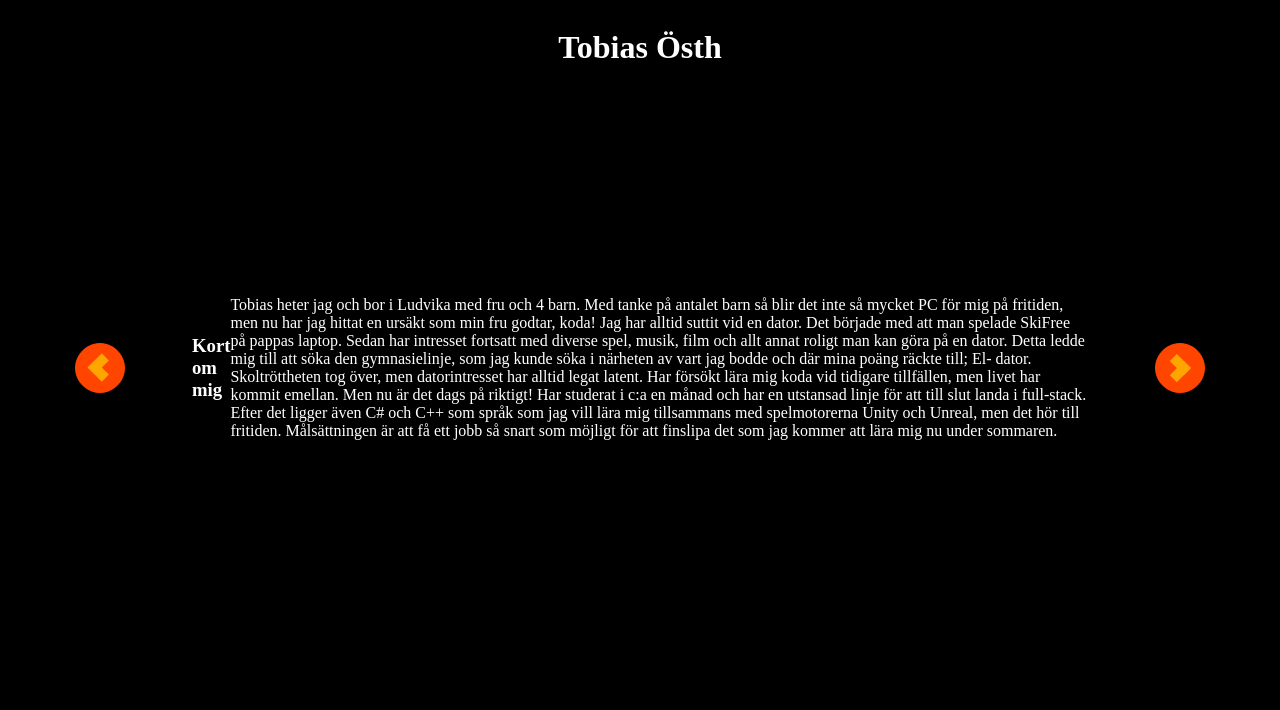
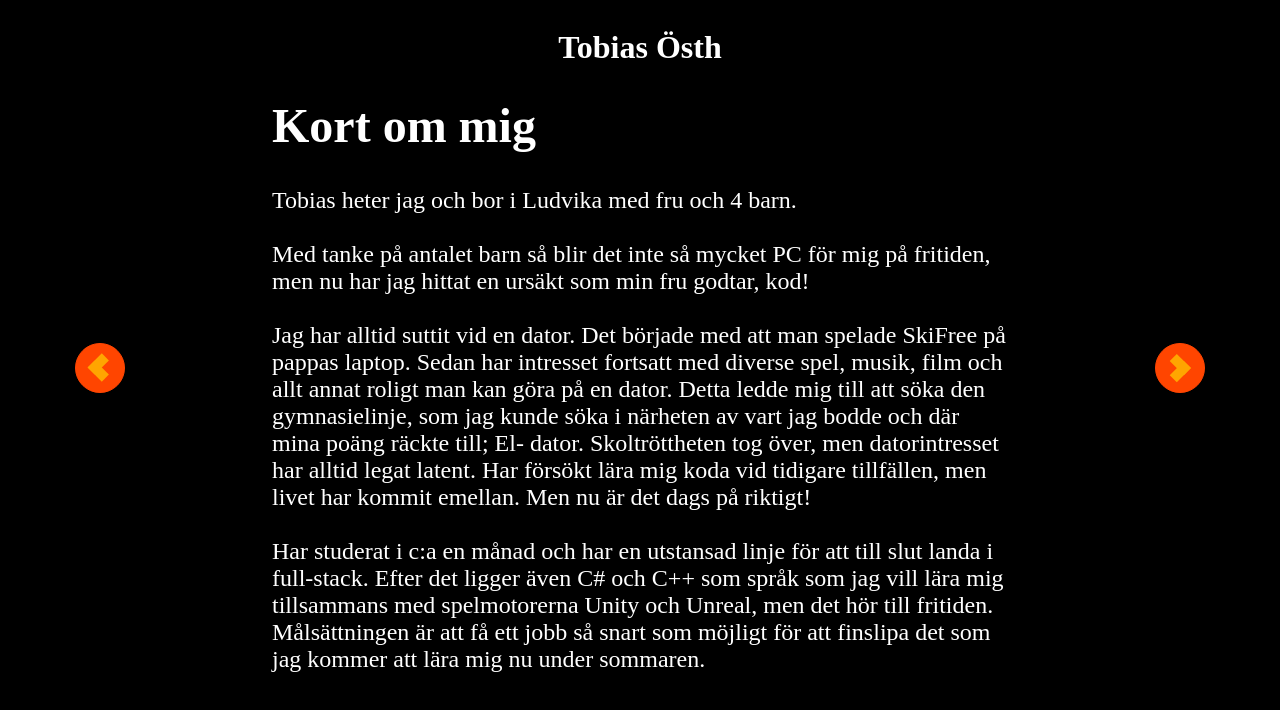
Before and after one commit to TobbsProjects/Trafikverket, a plain HTML site: page index.html in a window 1280 px wide. Both pictures are taken after a click on the element 100 px from the left and 367 px from the top of the page. Drawn offline with Linux system fonts and the light colour scheme.

Commit message:
Main is done

```diff
--- a/script.js
+++ b/script.js
@@ -8,7 +8,7 @@ let i = 0;
 const infoArray = [
     {
         head: 'Kort om mig',
-        text: 'Tobias heter jag och bor i Ludvika med fru och 4 barn. Med tanke på antalet barn så blir det inte så mycket PC för mig på fritiden, men nu har jag hittat en ursäkt som min fru godtar, koda! Jag har alltid suttit vid en dator. Det började med att man spelade SkiFree på pappas laptop. Sedan har intresset fortsatt med diverse spel, musik, film och allt annat roligt man kan göra på en dator. Detta ledde mig till att söka den gymnasielinje, som jag kunde söka i närheten av vart jag bodde och där mina poäng räckte till; El- dator. Skoltröttheten tog över, men datorintresset har alltid legat latent. Har försökt lära mig koda vid tidigare tillfällen, men livet har kommit emellan. Men nu är det dags på riktigt! Har studerat i c:a en månad och har en utstansad linje för att till slut landa i full-stack. Efter det ligger även C# och C++ som språk som jag vill lära mig tillsammans med spelmotorerna Unity och Unreal, men det hör till fritiden. Målsättningen är att få ett jobb så snart som möjligt för att finslipa det som jag kommer att lära mig nu under sommaren.'
+        text: 'Tobias heter jag och bor i Ludvika med fru och 4 barn. <br><br>Med tanke på antalet barn så blir det inte så mycket PC för mig på fritiden, men nu har jag hittat en ursäkt som min fru godtar, kod! <br><br>Jag har alltid suttit vid en dator. Det började med att man spelade SkiFree på pappas laptop. Sedan har intresset fortsatt med diverse spel, musik, film och allt annat roligt man kan göra på en dator. Detta ledde mig till att söka den gymnasielinje, som jag kunde söka i närheten av vart jag bodde och där mina poäng räckte till; El- dator. Skoltröttheten tog över, men datorintresset har alltid legat latent. Har försökt lära mig koda vid tidigare tillfällen, men livet har kommit emellan. Men nu är det dags på riktigt! <br><br>Har studerat i c:a en månad och har en utstansad linje för att till slut landa i full-stack. Efter det ligger även C# och C++ som språk som jag vill lära mig tillsammans med spelmotorerna Unity och Unreal, men det hör till fritiden. Målsättningen är att få ett jobb så snart som möjligt för att finslipa det som jag kommer att lära mig nu under sommaren.'
     },{
         head: 'Olika arbetsplatser',
         text: 'Började min karriär innuti grottorna belagda i den lokala ICA Nära som finns i Björnlunda. Där tjänade jag endast en kortare period i deras lager samt ansvarade över läsk och frukt&grönt.'
@@ -29,8 +29,12 @@ const infoArray = [
         text: 'Butikslivet var aldrig riktigt min grej, varken på ICA eller Lidl. Jag valde därför att söka mig vidare och blev sedan driftchef på Coor. Ytterliggare ett stort företag med gott om kunskap och även ett varmt hjärta. Den nisch som jag ansvarade för var lokalvården inne på ABB/Hitatchi, men även en del mindre kunder i närmområdet till Ludvika.'
     },{
         head: 'Framtid',
-        text: 'IT. Mer och mer IT. Jag håller just nu på att spendera all min fritid på kod, främst HTML, CSS och JavaScript.'
+        text: 'IT. Mer och mer IT.<br><br>Jag startade upp ett konto på www.codecademy.com och håller just nu på att läsa deras "full stack"-paket som går igenom HTML, CSS, JavaScript, nodeJS, mocha, SQL och mycket, mycket mer.'
+    },{
+        head: 'Trafikverket',
+        text: 'En chans som inte visar sig allt för ofta.<br><br>Mitt uppe i mina fritidsstudier så fick jag ett tips om att detta låg ute och möjlighet fanns till att komma snabbare fram till mitt nuvarande delmål. En chans att komma i kontakt med ett företag som är väletablerat sedan länge. Det stämmer även bra överrens med tidigare bana från min Stockholmsturné där kollektivtrafik var något jag levde och andades.<br><br>Att få komma till Borlänge och vidareutvecklas som Systemtekniker låter nästan för bra för att vara sant. <br><br><b>Jag vill dock skriva en brasklapp om att jag är villig att se till andra inriktningar om ni ser att det passar mig bättre</b>.'
     }
+
 ]
 
 
@@ -38,11 +42,12 @@ function changeRight() {
     helloWorld.style.display = 'none';
     informationHeader.innerHTML = '';
     informationText.innerHTML = '';
-
+    if(i<=8 || i>-1){
     informationHeader.innerHTML = infoArray[i].head;
     informationText.innerHTML = infoArray[i].text;
-    i++;
-    if(i === 8){
+    ++i;
+    }
+    if(i === 9){
         i = 0;
     }
 }
@@ -54,9 +59,9 @@ function changeLeft() {
 
     informationHeader.innerHTML = infoArray[i].head;
     informationText.innerHTML = infoArray[i].text;
-    i--;
-    if(i < 0){
-        i = 7;
+    --i;
+    if(i === -1){
+        i = 8;
     }
 }
 
--- a/style.css
+++ b/style.css
@@ -64,22 +64,26 @@ h1{
 }
 
 #mainDiv{
-    display: flex;
+    display: grid;
+    grid-template-rows: 75px 1fr;
     grid-row: 2/3;
     grid-column: 2/3;
-    width: 100%;
     align-items: center;
-    justify-content: center;
 }
 
 #helloWorld{
+    position: absolute;
+    left: 25%;
     font-family: 'Press Start 2P', cursive;
     font-size: 5rem;
 }
 
-#information{
-    flex-direction: column;
-    justify-self: center;
-    align-self: center;
-    display: none;
+#informationHead, #informationText{
+    margin-left: 5rem;
+    margin-right: 5rem;
+    font-size: 1.5rem;
 }
+
+#informationHead {
+    font-size: 3rem;
+}
```
